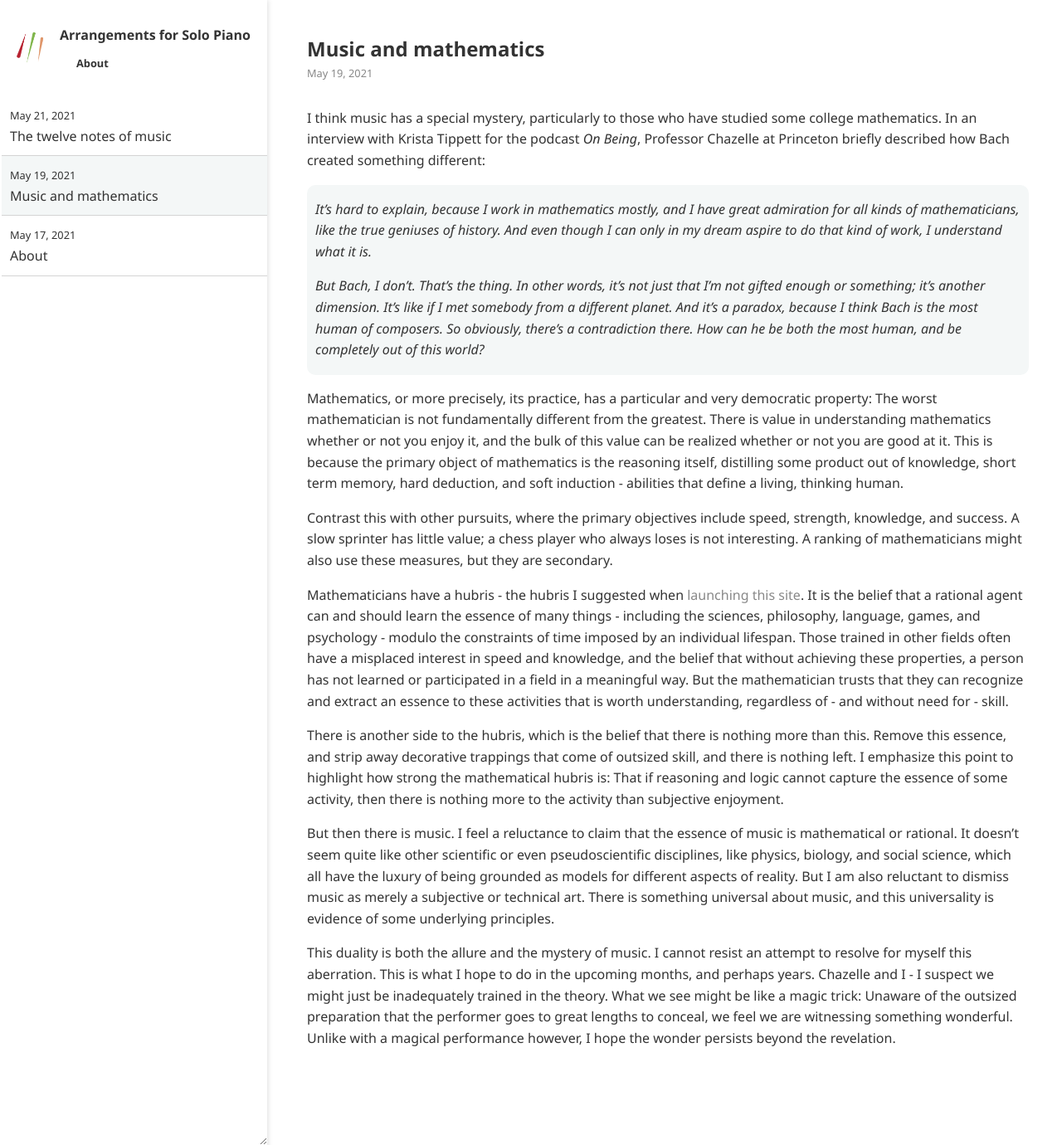
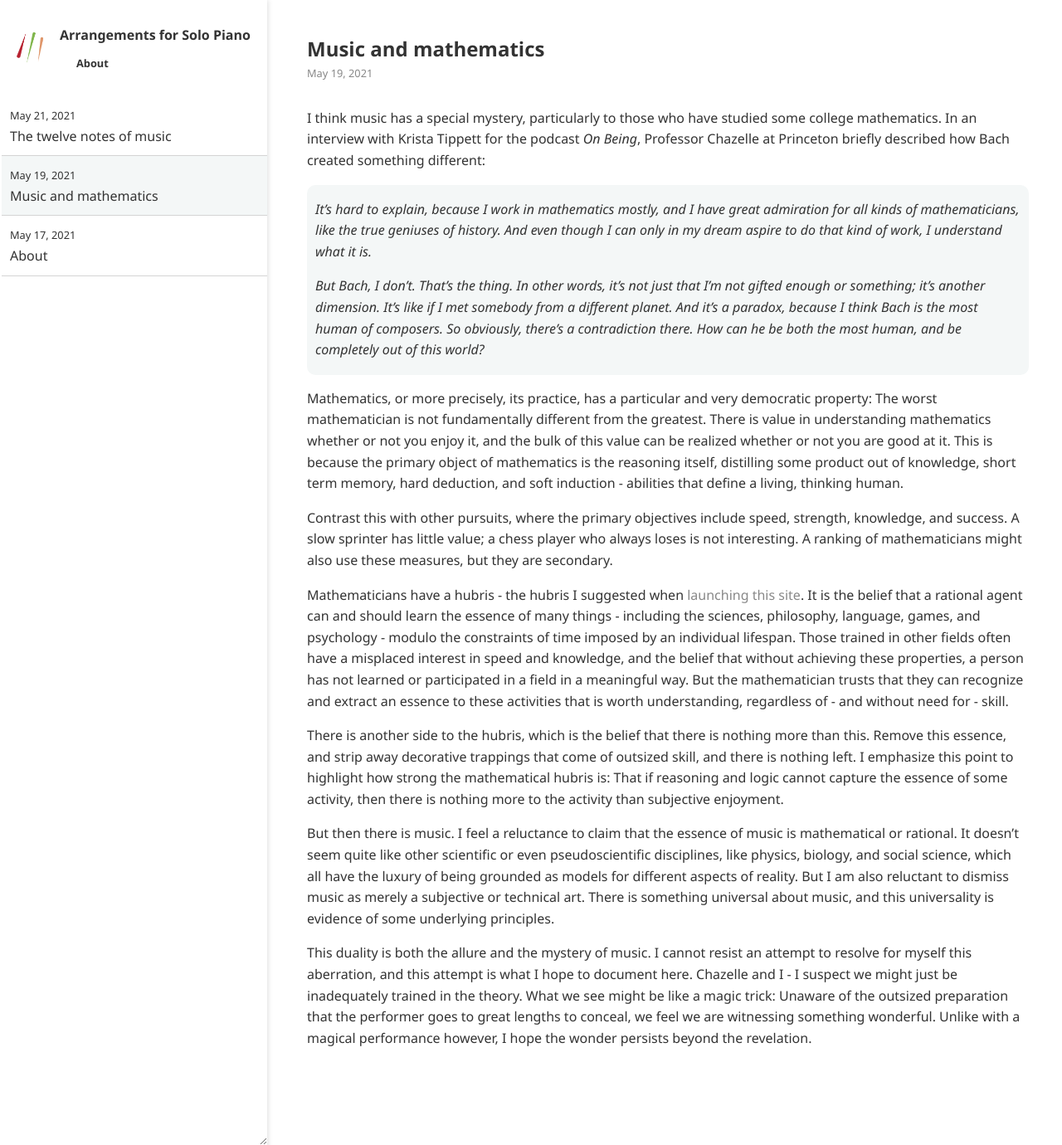
Before and after one commit to ansyblenetwork/arrpiano, a Jekyll site: the page built from _posts/2021-05-19-music-and-mathematics.md, in a window 1280 px wide and 1380 px high. Shown: the whole window at 83% size. Built offline with Jekyll 4.4.1, drawn with Linux system fonts in a browser that asks for light colours.

Commit message:
Update 2021-05-19-music-and-mathematics.md

```diff
--- a/_posts/2021-05-19-music-and-mathematics.md
+++ b/_posts/2021-05-19-music-and-mathematics.md
@@ -21,4 +21,4 @@
 
 But then there is music. I feel a reluctance to claim that the essence of music is mathematical or rational. It doesn't seem quite like other scientific or even pseudoscientific disciplines, like physics, biology, and social science, which all have the luxury of being grounded as models for different aspects of reality. But I am also reluctant to dismiss music as merely a subjective or technical art. There is something universal about music, and this universality is evidence of some underlying principles.
 
-This duality is both the allure and the mystery of music. I cannot resist an attempt to resolve for myself this aberration. This is what I hope to do in the upcoming months, and perhaps years. Chazelle and I - I suspect we might just be inadequately trained in the theory. What we see might be like a magic trick: Unaware of the outsized preparation that the performer goes to great lengths to conceal, we feel we are witnessing something wonderful. Unlike with a magical performance however, I hope the wonder persists beyond the revelation.
+This duality is both the allure and the mystery of music. I cannot resist an attempt to resolve for myself this aberration, and this attempt is what I hope to document here. Chazelle and I - I suspect we might just be inadequately trained in the theory. What we see might be like a magic trick: Unaware of the outsized preparation that the performer goes to great lengths to conceal, we feel we are witnessing something wonderful. Unlike with a magical performance however, I hope the wonder persists beyond the revelation.
```
